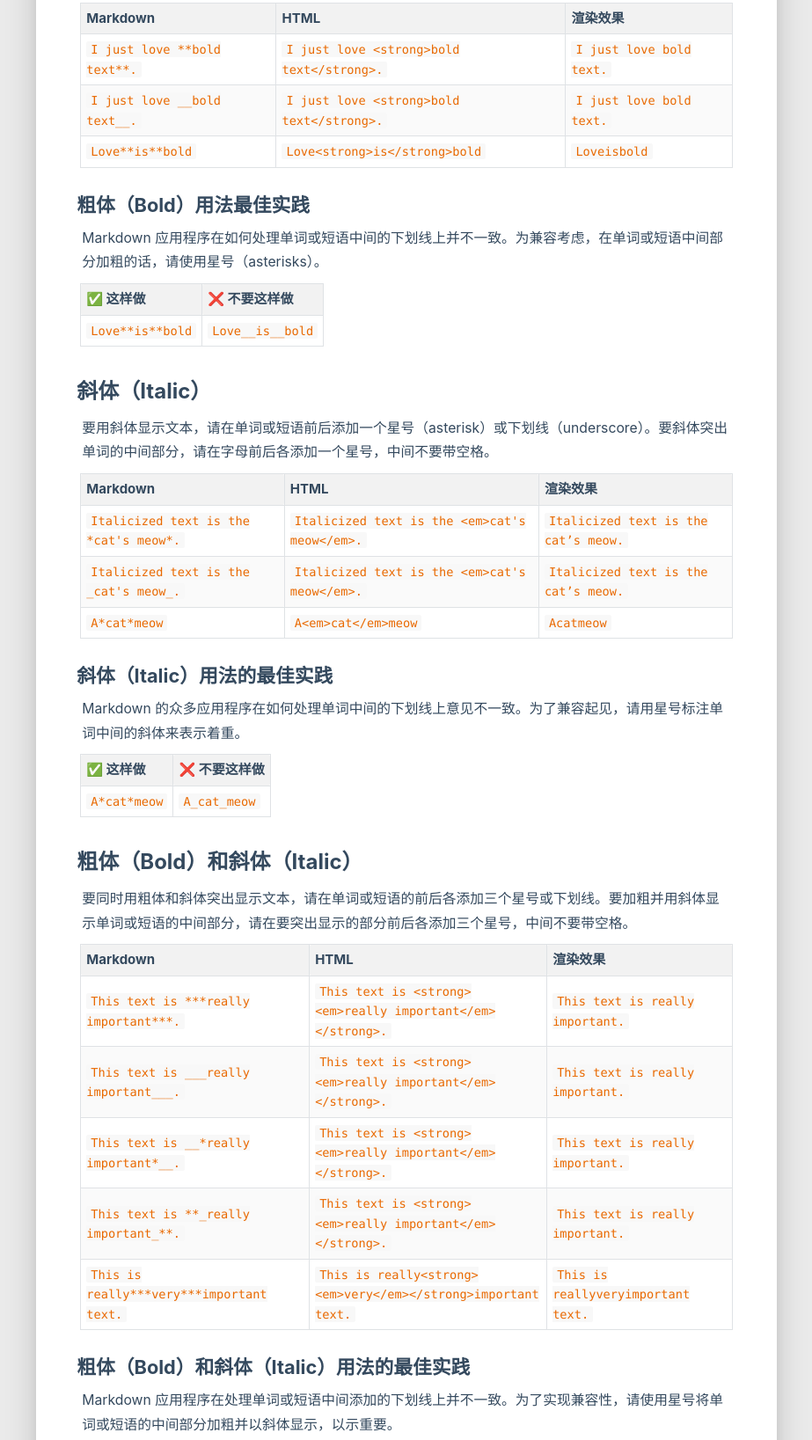
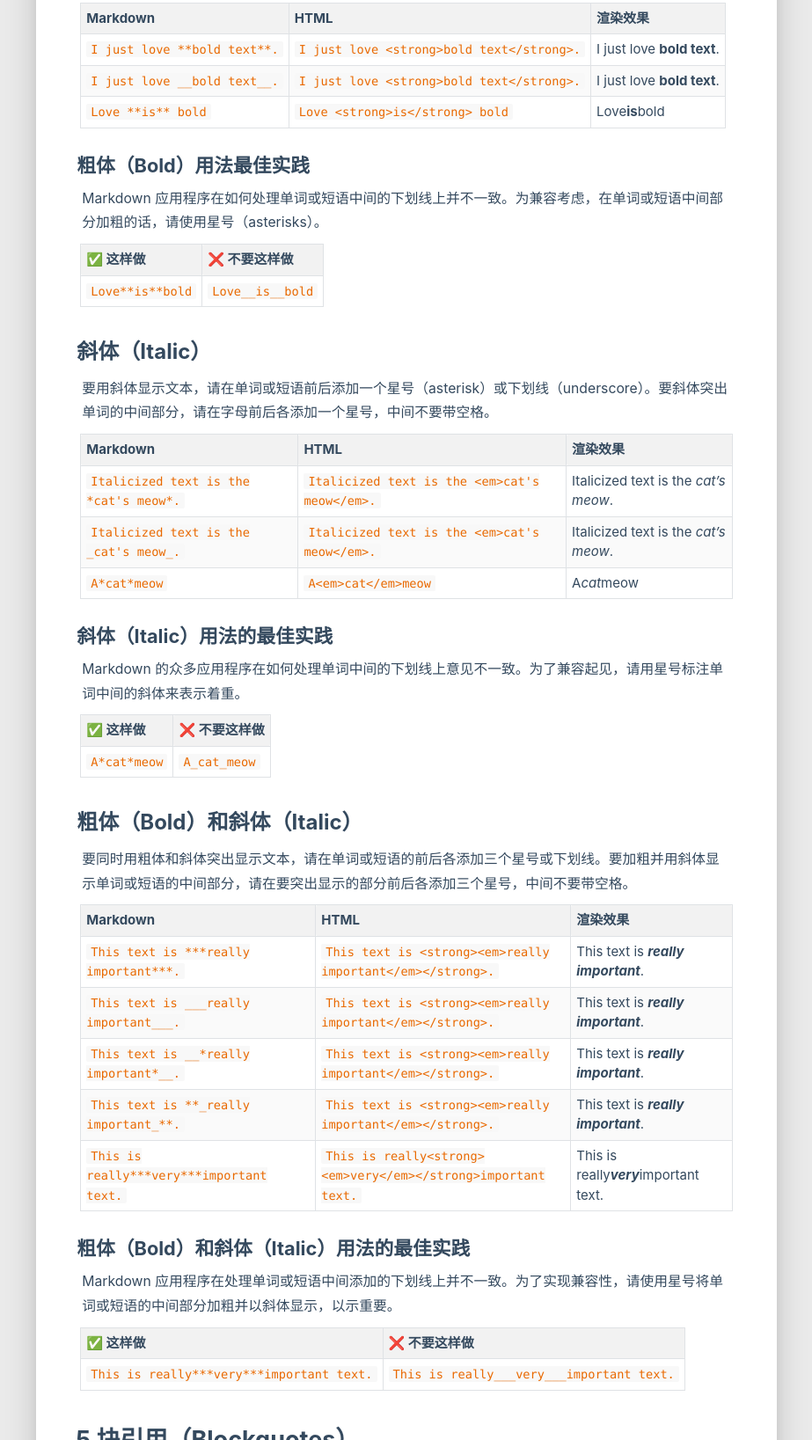
Before and after one commit to fxxsj/hexoblog, a plain HTML site: page 2021/05/21/markdown-yu-fa/index.html in a window 1280 px wide. Shown: the part 3462-5099 px from the top of the page at 88% size, without its empty margins (34-957 px from the left). Drawn offline with Linux system fonts and the light colour scheme; some packages are replaced by stand-ins of ours; a script that the page names is missing.

Commit message:
Site updated: 2021-05-22 08:09:56

```diff
--- a/2021/05/21/markdown-yu-fa/index.html
+++ b/2021/05/21/markdown-yu-fa/index.html
@@ -496,17 +496,17 @@
 <tr>
 <td style="text-align:left"><code>I just love **bold text**.</code></td>
 <td style="text-align:left"><code>I just love &lt;strong&gt;bold text&lt;/strong&gt;.</code></td>
-<td style="text-align:left"><code>I just love bold text.</code></td>
+<td style="text-align:left">I just love <strong>bold text</strong>.</td>
 </tr>
 <tr>
 <td style="text-align:left"><code>I just love __bold text__.</code></td>
 <td style="text-align:left"><code>I just love &lt;strong&gt;bold text&lt;/strong&gt;.</code></td>
-<td style="text-align:left"><code>I just love bold text.</code></td>
-</tr>
-<tr>
-<td style="text-align:left"><code>Love**is**bold</code></td>
-<td style="text-align:left"><code>Love&lt;strong&gt;is&lt;/strong&gt;bold</code></td>
-<td style="text-align:left"><code>Loveisbold</code></td>
+<td style="text-align:left">I just love <strong>bold text</strong>.</td>
+</tr>
+<tr>
+<td style="text-align:left"><code>Love **is** bold</code></td>
+<td style="text-align:left"><code>Love &lt;strong&gt;is&lt;/strong&gt; bold</code></td>
+<td style="text-align:left">Love<strong>is</strong>bold</td>
 </tr>
 </tbody>
 </table>
@@ -540,17 +540,17 @@
 <tr>
 <td style="text-align:left"><code>Italicized text is the *cat's meow*.</code></td>
 <td style="text-align:left"><code>Italicized text is the &lt;em&gt;cat's meow&lt;/em&gt;.</code></td>
-<td style="text-align:left"><code>Italicized text is the cat’s meow.</code></td>
+<td style="text-align:left">Italicized text is the <em>cat’s meow</em>.</td>
 </tr>
 <tr>
 <td style="text-align:left"><code>Italicized text is the _cat's meow_.</code></td>
 <td style="text-align:left"><code>Italicized text is the &lt;em&gt;cat's meow&lt;/em&gt;.</code></td>
-<td style="text-align:left"><code>Italicized text is the cat’s meow.</code></td>
+<td style="text-align:left">Italicized text is the <em>cat’s meow</em>.</td>
 </tr>
 <tr>
 <td style="text-align:left"><code>A*cat*meow</code></td>
 <td style="text-align:left"><code>A&lt;em&gt;cat&lt;/em&gt;meow</code></td>
-<td style="text-align:left"><code>Acatmeow</code></td>
+<td style="text-align:left">A<em>cat</em>meow</td>
 </tr>
 </tbody>
 </table>
@@ -584,27 +584,27 @@
 <tr>
 <td style="text-align:left"><code>This text is ***really important***.</code></td>
 <td style="text-align:left"><code>This text is &lt;strong&gt;&lt;em&gt;really important&lt;/em&gt;&lt;/strong&gt;.</code></td>
-<td style="text-align:left"><code>This text is really important.</code></td>
+<td style="text-align:left">This text is <em><strong>really important</strong></em>.</td>
 </tr>
 <tr>
 <td style="text-align:left"><code>This text is ___really important___.</code></td>
 <td style="text-align:left"><code>This text is &lt;strong&gt;&lt;em&gt;really important&lt;/em&gt;&lt;/strong&gt;.</code></td>
-<td style="text-align:left"><code>This text is really important.</code></td>
+<td style="text-align:left">This text is <em><strong>really important</strong></em>.</td>
 </tr>
 <tr>
 <td style="text-align:left"><code>This text is __*really important*__.</code></td>
 <td style="text-align:left"><code>This text is &lt;strong&gt;&lt;em&gt;really important&lt;/em&gt;&lt;/strong&gt;.</code></td>
-<td style="text-align:left"><code>This text is really important.</code></td>
+<td style="text-align:left">This text is <strong><em>really important</em></strong>.</td>
 </tr>
 <tr>
 <td style="text-align:left"><code>This text is **_really important_**.</code></td>
 <td style="text-align:left"><code>This text is &lt;strong&gt;&lt;em&gt;really important&lt;/em&gt;&lt;/strong&gt;.</code></td>
-<td style="text-align:left"><code>This text is really important.</code></td>
+<td style="text-align:left">This text is <strong><em>really important</em></strong>.</td>
 </tr>
 <tr>
 <td style="text-align:left"><code>This is really***very***important text.</code></td>
 <td style="text-align:left"><code>This is really&lt;strong&gt;&lt;em&gt;very&lt;/em&gt;&lt;/strong&gt;important text.</code></td>
-<td style="text-align:left"><code>This is reallyveryimportant text.</code></td>
+<td style="text-align:left">This is really<em><strong>very</strong></em>important text.</td>
 </tr>
 </tbody>
 </table>
```
Also changed, not shown: search.xml (+1 -1 lines).
